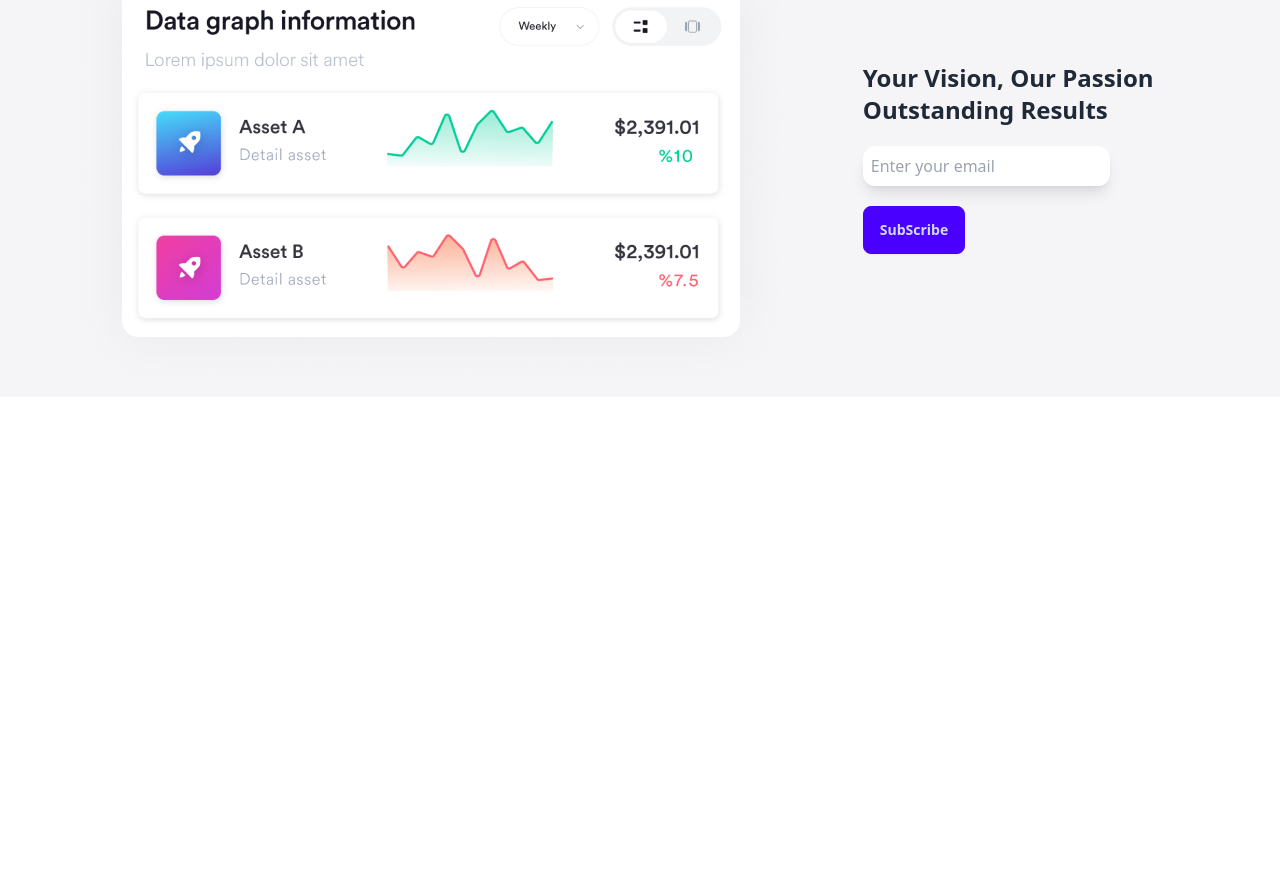
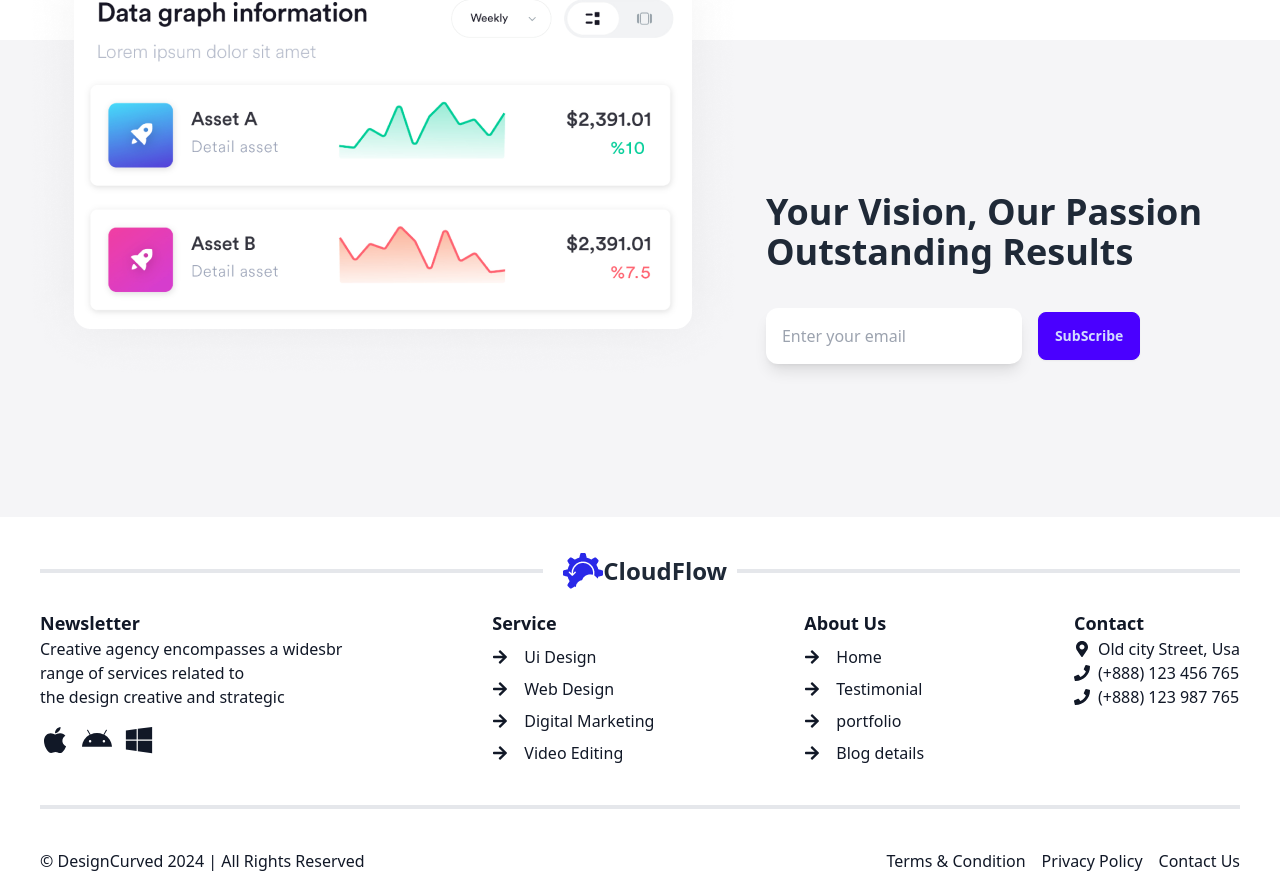
Before and after one commit to Lihan37/designcurved, a React (Vite) app: page / in a window 1280 px wide. Shown: the part 5687-6576 px from the top of the page. Before the commit the page ends 6104 px from the top, so only its background shows below. Built offline with nearby package versions, Linux system fonts and the light colour scheme.

Commit message:
added footer

```diff
--- a/src/App.jsx
+++ b/src/App.jsx
@@ -9,6 +9,7 @@ import Develop from './Home/Develop';
 import Contact from './Home/Contact';
 import Card from './Home/Card';
 import Passion from './Home/Passion';
+import Footer from './Home/Footer';
 
 const App = () => {
   return (
@@ -23,6 +24,7 @@ const App = () => {
       <Contact></Contact>
       <Card></Card>
       <Passion></Passion>
+      <Footer></Footer>
     </div>
   );
 };
--- /dev/null
+++ b/src/Home/Footer.jsx
@@ -0,0 +1,104 @@
+import React from "react";
+import vector from "../assets/Vector.png";
+import {
+  FaApple,
+  FaAndroid,
+  FaWindows,
+  FaArrowRight,
+  FaMapMarkerAlt,
+  FaPhone,
+} from "react-icons/fa";
+
+const Footer = () => {
+  return (
+    <footer className="bg-white lg:w-[1200px] mx-auto text-gray-900 py-4">
+      <div className="container mx-auto text-center">
+        <div className="flex justify-center items-center">
+          <div className="w-1/2 h-1 hidden lg:block bg-gray-200"></div>
+          <div className="lg:mx-4 text-2xl font-semibold hidden lg:flex items-center lg:ml-3 lg:pl-2 lg:px-5 text-gray-800">
+            <img src={vector} alt="" /> CloudFlow
+          </div>
+          <div className="w-1/2 h-1 hidden lg:block bg-gray-200"></div>
+        </div>
+        <div className="mt-8 px-5 lg:px-0 lg:my-5">
+          <div className="flex flex-col lg:flex-row justify-between">
+            <div className="justify-start text-start">
+              <h3 className="text-lg font-bold">Newsletter</h3>
+              <p className="">
+                Creative agency encompasses a widesbr <br />
+                range of services related to
+                <br />
+                the design creative and strategic
+              </p>
+              <div className="flex gap-3 mt-4">
+                <FaApple size={30} />
+                <FaAndroid size={30} />
+                <FaWindows size={30} />
+              </div>
+            </div>
+            <div>
+              <h3 className="text-lg text-start font-semibold">Service</h3>
+              <ul className="text-start">
+                <li className="flex items-center gap-4 mt-2">
+                  <FaArrowRight /> Ui Design
+                </li>
+                <li className="flex items-center gap-4 mt-2">
+                  <FaArrowRight /> Web Design
+                </li>
+                <li className="flex items-center gap-4 mt-2">
+                  <FaArrowRight /> Digital Marketing
+                </li>
+                <li className="flex items-center gap-4 mt-2">
+                  <FaArrowRight /> Video Editing
+                </li>
+              </ul>
+            </div>
+            <div>
+              <h3 className="text-lg text-start font-semibold">About Us</h3>
+              <ul className="text-start">
+                <li className="flex items-center gap-4 mt-2">
+                  <FaArrowRight /> Home
+                </li>
+                <li className="flex items-center gap-4 mt-2">
+                  <FaArrowRight /> Testimonial
+                </li>
+                <li className="flex items-center gap-4 mt-2">
+                  <FaArrowRight /> portfolio
+                </li>
+                <li className="flex items-center gap-4 mt-2">
+                  <FaArrowRight /> Blog details
+                </li>
+              </ul>
+            </div>
+            <div>
+              <h3 className="text-lg text-start font-semibold">Contact</h3>
+              <ul className="text-start flex items-center">
+                <FaMapMarkerAlt className="mr-2" />
+                <li>Old city Street, Usa</li>
+              </ul>
+              <ul className="text-start flex items-center">
+                <FaPhone className="mr-2 " />
+                <li>(+888) 123 456 765</li>
+              </ul>
+              <ul className="text-start flex items-center">
+                <FaPhone className="mr-2" />
+                <li>(+888) 123 987 765</li>
+              </ul>
+            </div>
+          </div>
+          <div className="w-full hidden lg:block my-10 h-1 bg-gray-200"></div>
+        </div>
+      </div>
+      <div className=" flex flex-col lg:flex-row justify-between">
+        <p>© DesignCurved 2024 | All Rights Reserved</p>
+        <ul className="flex gap-4">
+          <li>Terms & Condition</li>
+          <li>Privacy Policy</li>
+          <li>Contact Us</li>
+        </ul>
+      </div>
+    </footer>
+  );
+};
+
+export default Footer;
--- a/src/Home/Passion.jsx
+++ b/src/Home/Passion.jsx
@@ -3,17 +3,25 @@ import img16 from "../assets/img16.png";
 
 const Passion = () => {
   return (
-    <div className="lg:w-full  mx-auto mb-5 bg-[#F5F5F7]">
+    <div className="lg:w-full mt-40 mx-auto mb-5 bg-[#F5F5F7]">
       <div className="flex flex-col lg:flex-row justify-evenly items-center">
-        <div>
+        <div className="relative -top-32">
           <img src={img16} alt="" />
         </div>
-        <div className="text-center lg:text-start">
-          <h2 className="text-2xl font-semibold lg:pr-16">
-            Your Vision, Our Passion <br />Outstanding Results
+        <div className="text-center  lg:text-start">
+          <h2 className="text-2xl lg:text-4xl mb-4 font-semibold lg:pr-16">
+            Your Vision, Our Passion <br />
+            Outstanding Results
           </h2>
-          <input type="text" className="p-2 rounded-xl mt-5 shadow-lg" placeholder="Enter your email" /><br />
-          <button className="btn mt-5 btn-primary">SubScribe</button>
+          <div className="flex items-center gap-2">
+            <input
+              type="text"
+              className="p-4 rounded-xl w-64 mt-5 shadow-lg"
+              placeholder="Enter your email"
+            />
+            <br />
+            <button className="btn mt-5 btn-primary">SubScribe</button>
+          </div>
         </div>
       </div>
     </div>
```
